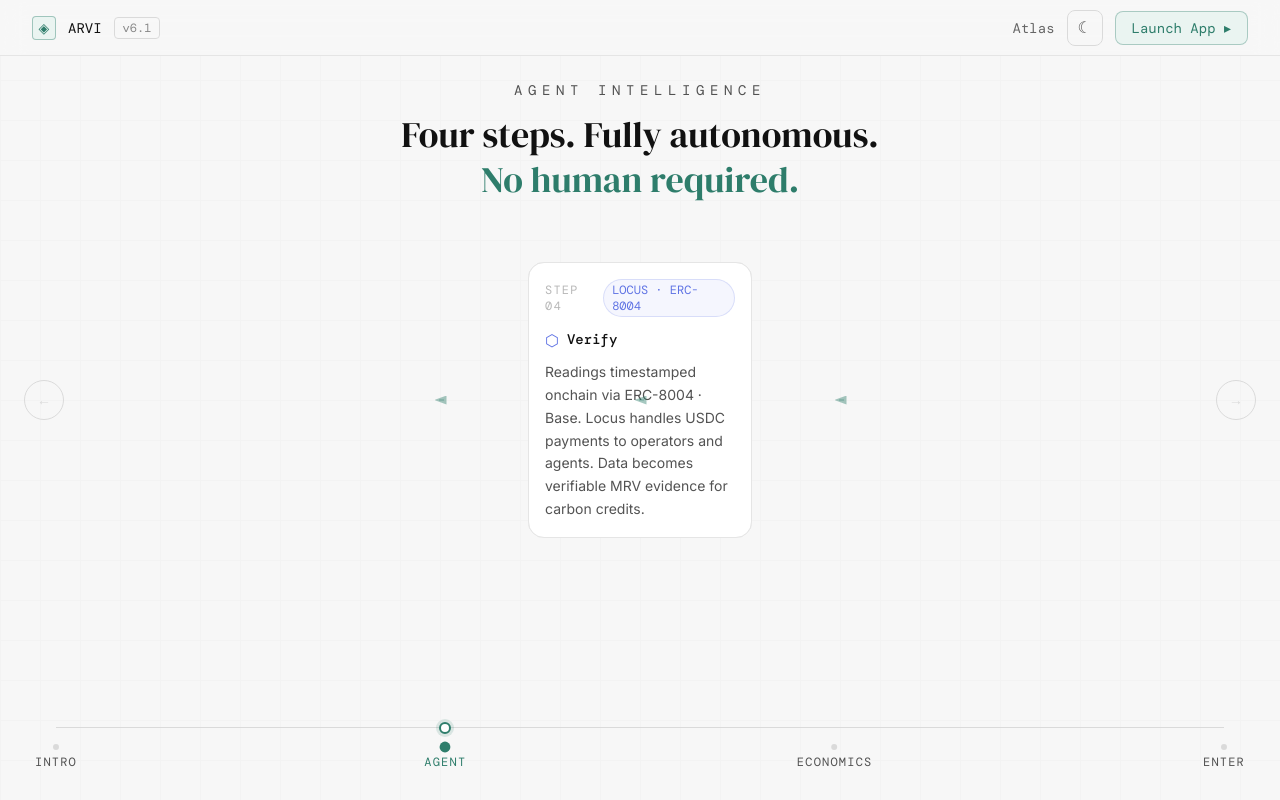
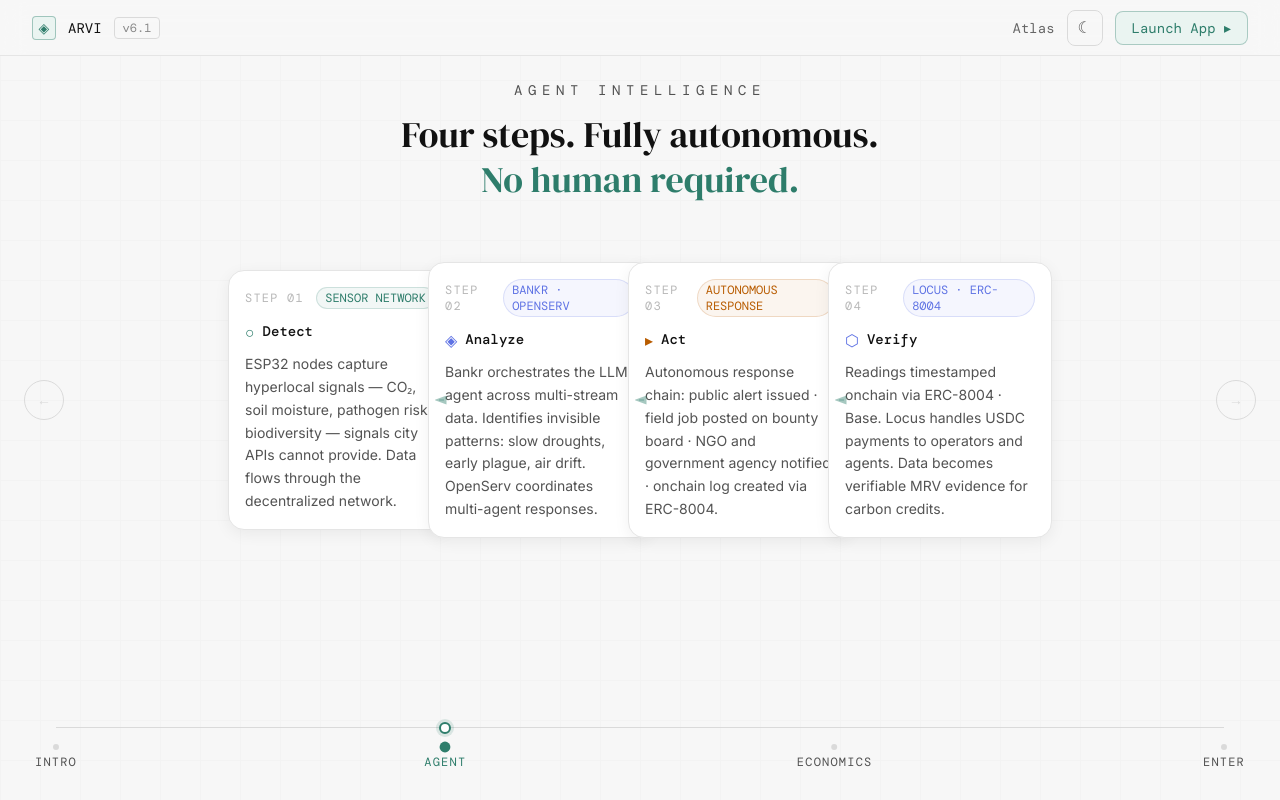
Before and after one commit to ValenteCreativo/ARVI, a Next.js app in the folder app/: page / in a window 1280 px wide. Both pictures are taken after a click on the button "AGENT". Built offline with nearby package versions, Linux system fonts and the light colour scheme; a web font is replaced by a local one.

Commit message:
fix: duplicate style prop on motion.div — merge into single style object

```diff
--- a/app/app/page.tsx
+++ b/app/app/page.tsx
@@ -455,13 +455,13 @@
               key={card.id}
               drag
               dragMomentum={false}
-              style={{ x: mv.x, y: mv.y, zIndex: 10, borderColor: '#E5E5E5', boxShadow: '0 4px 16px rgba(0,0,0,0.06)', userSelect: 'none' }}
+              style={{ x: mv.x, y: mv.y, zIndex: 10, background: darkMode ? 'rgba(255,255,255,0.06)' : 'white', borderColor: darkMode ? 'rgba(255,255,255,0.12)' : '#E5E5E5', boxShadow: '0 4px 16px rgba(0,0,0,0.06)', userSelect: 'none' }}
               initial={{ opacity: 0, scale: 0.9 }}
               animate={{ opacity: active ? 1 : 0, scale: active ? 1 : 0.9 }}
               transition={{ duration: 0.5, delay: active ? idx * 0.1 : 0 }}
               whileDrag={{ scale: 1.04, zIndex: 50 }}
               whileHover={{ boxShadow: '0 8px 32px rgba(0,0,0,0.09)' }}
-              className="absolute w-56 rounded-2xl border p-4 cursor-grab active:cursor-grabbing" style={{ background: darkMode ? 'rgba(255,255,255,0.06)' : 'white', borderColor: darkMode ? 'rgba(255,255,255,0.12)' : '#E5E5E5' }}>
+              className="absolute w-56 rounded-2xl border p-4 cursor-grab active:cursor-grabbing">
               {/* Step number */}
               <div className="flex items-center justify-between mb-3">
                 <span className="font-mono text-xs tracking-widest" style={{ color: darkMode ? 'rgba(255,255,255,0.30)' : 'rgba(17,17,17,0.30)' }}>STEP {card.step}</span>
```
